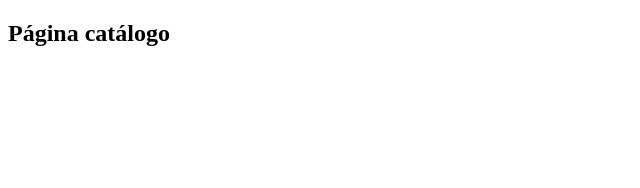
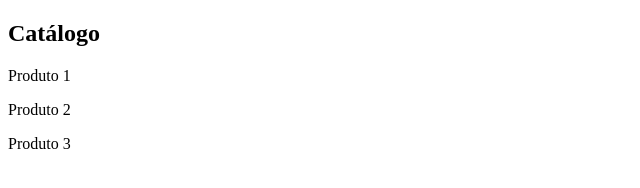
Before and after one commit to douglasfabiano1/desafioTres, a plain HTML site: page catalogo.html in a window 1280 px wide. Shown: the whole page, without its empty margins (0-640 px from the left). Drawn offline with Linux system fonts and the light colour scheme.

Commit message:
Catálogo update

```diff
--- a/catalogo.html
+++ b/catalogo.html
@@ -7,6 +7,9 @@
     <title>Document</title>
 </head>
 <body>
-    <h2>Página catálogo</h2>
+    <h2>Catálogo</h2>
+    <p>Produto 1</p>
+    <p>Produto 2</p>
+    <p>Produto 3</p>
 </body>
 </html>
```
